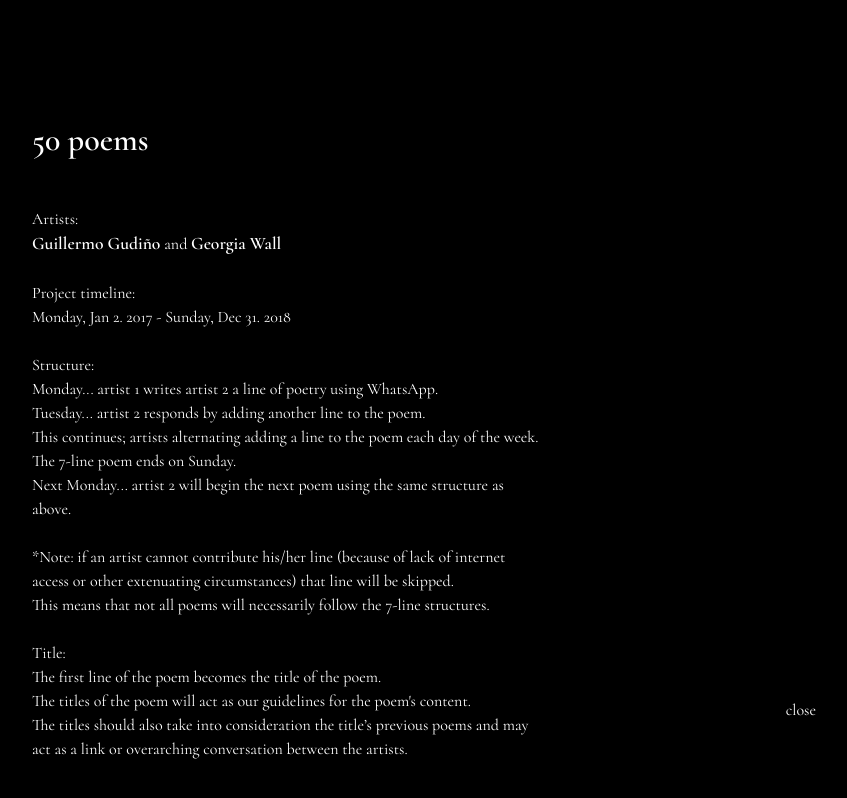
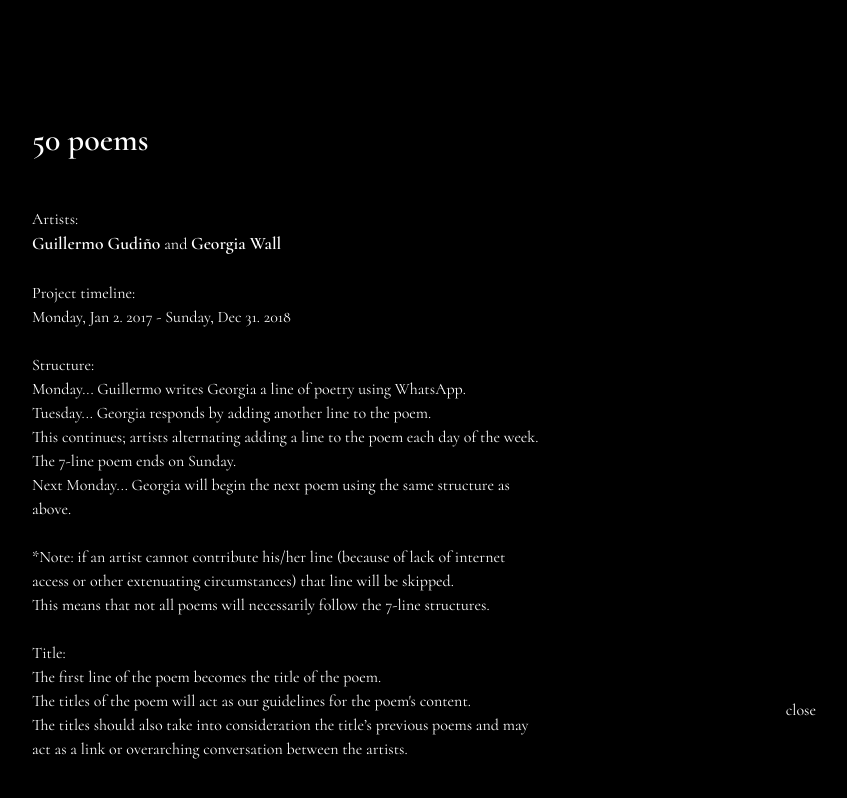
Before and after one commit to Musuauer/random_poems, a React (Create React App) app: page / in a window 1280 px wide. Both pictures are taken after a click on the element "info". Shown: the whole page, without its empty margins (352-1199 px from the left). Built offline with nearby package versions, Linux system fonts and the light colour scheme.

Commit message:
edit infowindow text

```diff
--- a/src/InfoWindow.js
+++ b/src/InfoWindow.js
@@ -22,15 +22,15 @@ export default function InfoWindow (props) {
           <br />
         Structure:
           <br />
-        Monday... artist 1 writes artist 2 a line of poetry using WhatsApp.
+        Monday... Guillermo writes Georgia a line of poetry using WhatsApp.
           <br />
-        Tuesday... artist 2 responds by adding another line to the poem.
+        Tuesday... Georgia responds by adding another line to the poem.
           <br />
         This continues; artists alternating adding a line to the poem each day of the week.
           <br />
         The 7-line poem ends on Sunday.
           <br />
-        Next Monday... artist 2 will begin the next poem using the same structure as above.
+        Next Monday... Georgia will begin the next poem using the same structure as above.
           <br />
           <br />
 
```
